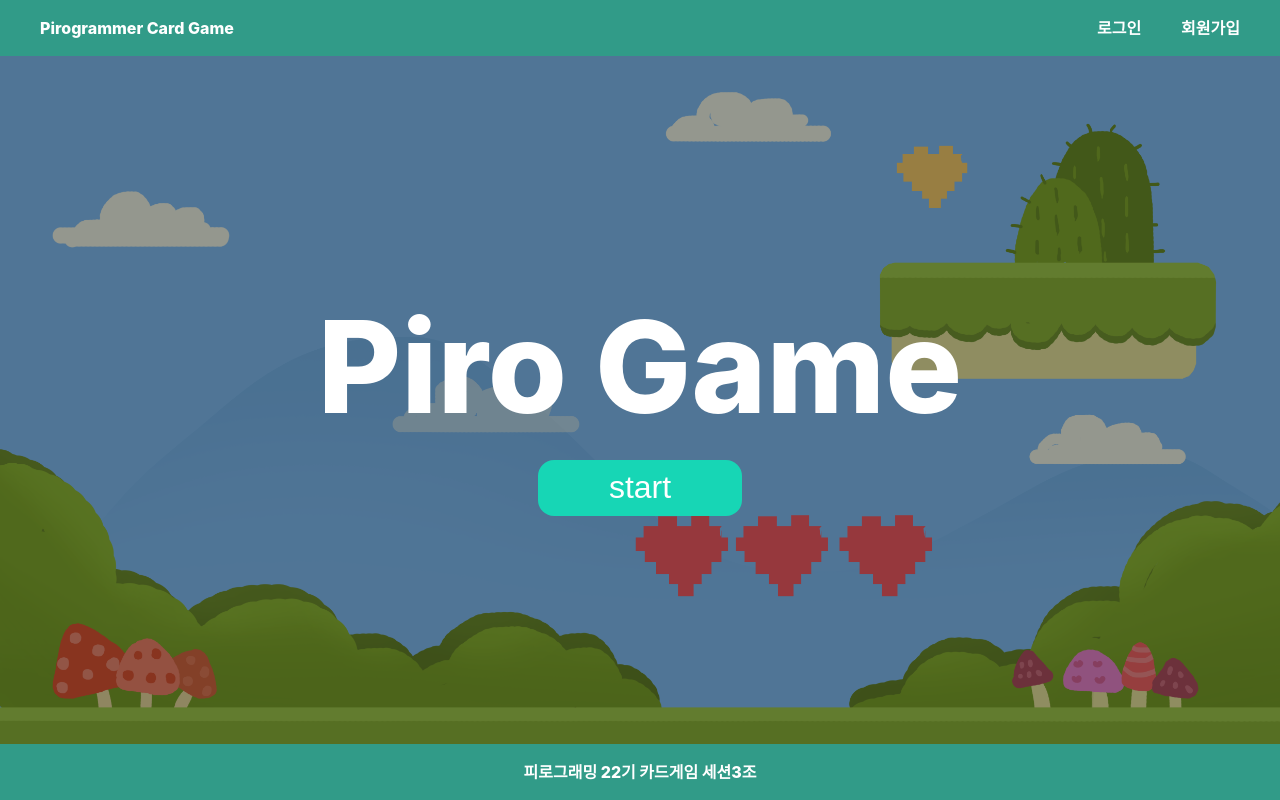
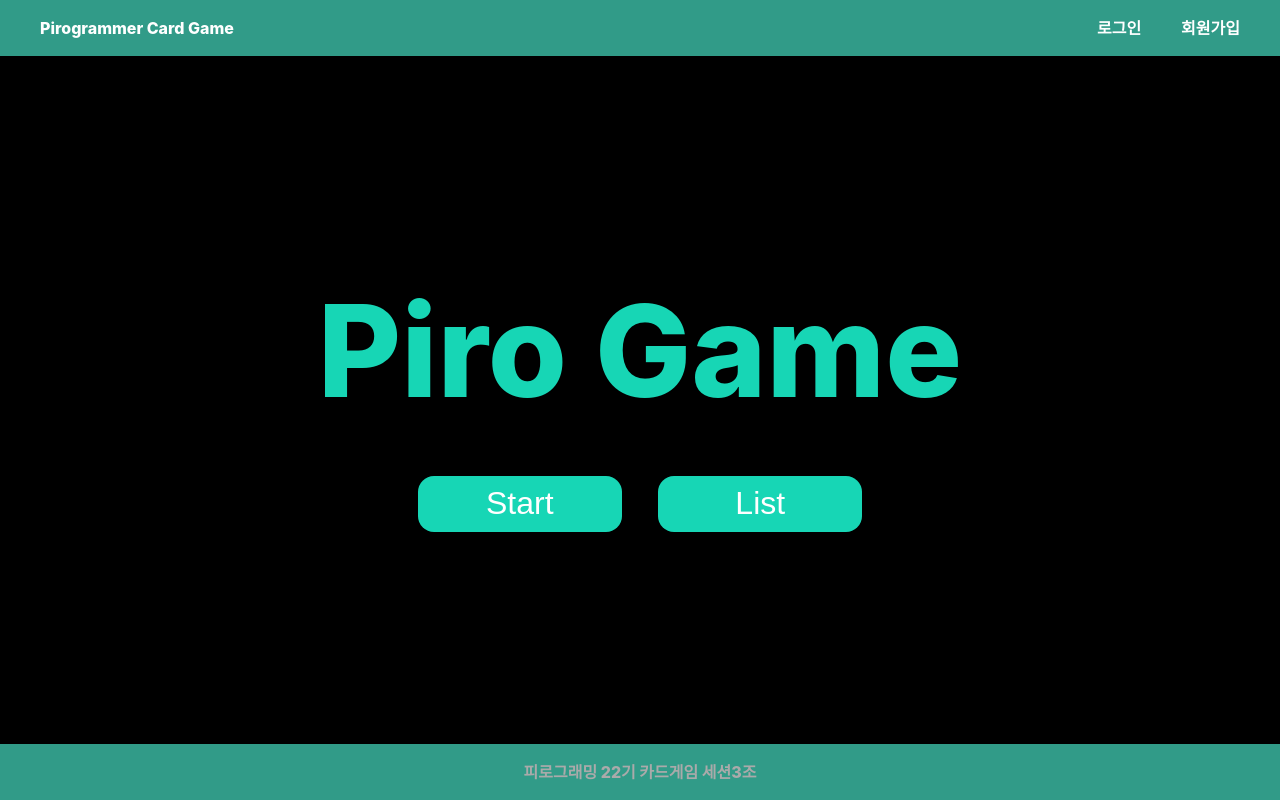
Before and after one commit to Pirogramming-22/Piro22_CardGame_3, a Django app: page / in a window 1280 px wide. Run offline with Django 5.2, Linux system fonts and the light colour scheme.

Commit message:
머지충돌해결

```diff
--- a/config/urls.py
+++ b/config/urls.py
@@ -27,4 +27,5 @@
     path('gameInfo3/', views.gameInfo3),
     path('smk_Attack', views.smk_Attack),
     path('smk_CounterAttack', views.smk_CounterAttack),
+      path('accounts/', include('allauth.urls')),
 ]
--- a/templates/auth/main.html
+++ b/templates/auth/main.html
@@ -1,4 +1,4 @@
-{% load static %}
+{%load static%}
 
 <!DOCTYPE html>
 <html lang="en">
@@ -6,25 +6,27 @@
     <meta charset="UTF-8" />
     <meta name="viewport" content="width=device-width, initial-scale=1.0" />
     <title>Document</title>
-    <link rel="stylesheet" href="../../static/game/reset.css" />
-    <link rel="stylesheet" href="../../static/game/base.css" />
-  </head>
+    <link rel="stylesheet" href="{% static 'game/reset.css' %}" />
+    <link rel="stylesheet" href="{% static 'game/base.css' %}" />
     <style>
       main {
         display: flex;
         justify-content: center;
         align-items: center;
         flex-direction: column;
-      font-family: Inter;
+        font-family: Inter, sans-serif;
         color: #fff;
+        height: 100vh;
+        background-color: #000;
       }
       .title {
         font-size: 8rem;
         font-style: normal;
         font-weight: 800;
         line-height: normal;
+        color: #17d6b5;
+        margin-bottom: 2rem;
       }
-
       button {
         background-color: #17d6b5;
         width: 12.75rem;
@@ -32,13 +34,26 @@
         border-radius: 1rem;
         font-size: 2rem;
         color: white;
+        border: none;
+        cursor: pointer;
         margin: 1rem;
+        transition: background-color 0.3s;
+      }
+      button:hover {
+        background-color: #14b59e;
+      }
+      footer {
+        text-align: center;
+        margin-top: 2rem;
+        font-size: 1rem;
+        color: #aaa;
       }
     </style>
+  </head>
   <body>
     <header>
       <nav>
-        <a href="">Pirogrammer Card Game</a>
+        <a href="#">Pirogrammer Card Game</a>
         <div class="base_menus">
           {% if user.is_authenticated %}
           <span>{{ user.username }} 님</span>
@@ -54,22 +69,26 @@
     </header>
     <main>
       <div class="title">Piro Game</div>
-      <div class="loginING">
-        {% if user.is_authenticated %} {{ user.username }} 님이 로그인 중
-        {%else%}{% endif %}
-      </div>
+      {% if user.is_authenticated %}
+      <div class="loginING">{{ user.username }} 님이 로그인 중</div>
+      {%else %}{% endif %}
       <div>
-        <button class="start">start</button> <button class="list">list</button>
+        <button class="start" onclick="loginAlert()">Start</button>
+        <button class="list">List</button>
       </div>
     </main>
     <footer>
       <p>피로그래밍 22기 카드게임 세션3조</p>
     </footer>
-  </body>
     <script>
-    // 로그인 상태 여부 (예: 로컬 스토리지나 쿠키 확인)
       const isLoggedIn = "{{ user.is_authenticated|yesno:'true,false' }}";
-    // 로그인 상태에 따라 loginING 요소를 숨김
+
+      const loginAlert = () => {
+        if (isLoggedIn === "false") {
+          alert("로그인이 필요합니다.");
+        }
+      };
+
       document.addEventListener("DOMContentLoaded", () => {
         const loginStatusElement = document.querySelector(".loginING");
         const listButton = document.querySelector(".list");
@@ -80,4 +99,5 @@
         }
       });
     </script>
+  </body>
 </html>
```
Also changed, not shown: config/settings.py (+18 -0 lines), templates/auth/login.html (+11 -3 lines). Lines whose indentation alone changed are shown as unchanged.
